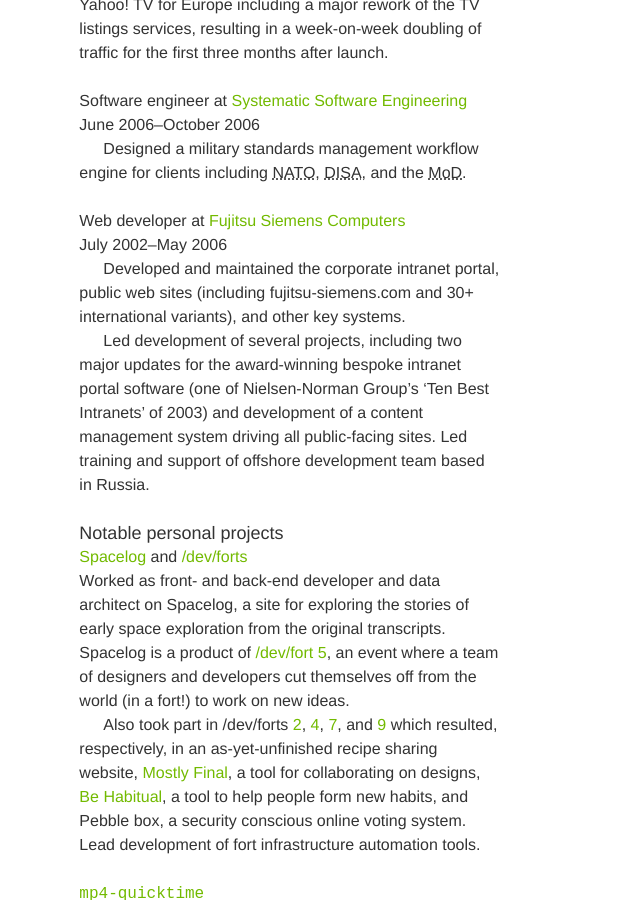
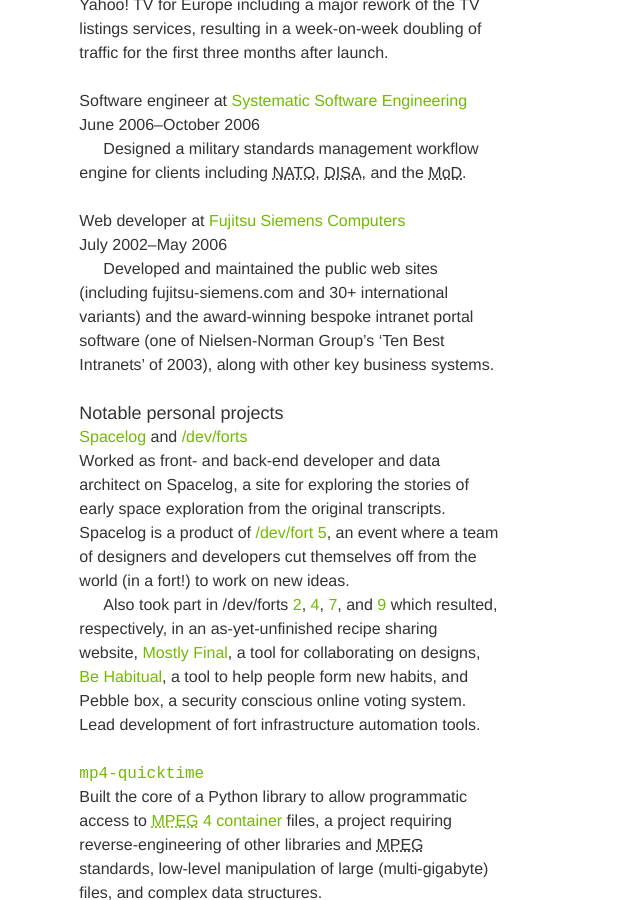
Before and after one commit to SteveMarshall/stevemarshall.github.io, a Jekyll site: the page built from cv/index.md, in a window 1280 px wide and 900 px high, scrolled down 2316 px. Shown: the whole window, without its empty margins (0-640 px from the left). Built offline with Jekyll 4.4.1, drawn with Linux system fonts in a browser that asks for light colours; Markdown is read by kramdown in place of the engine named in the settings.

Commit message:
Trim FSC copy

```diff
--- a/cv/index.md
+++ b/cv/index.md
@@ -133,15 +133,11 @@
 <span class="meta"><time datetime="2002-07-15">July 2002</time>--<time
 datetime="2006-05-26">May 2006</time></span>
 
-Developed and maintained the corporate intranet portal, public web
-sites (including fujitsu-siemens.com and 30+ international variants),
-and other key systems.
-
-Led development of several projects, including two major updates for
-the award-winning bespoke intranet portal software (one of
-Nielsen-Norman Group's 'Ten Best Intranets' of 2003) and development of
-a content management system driving all public-facing sites. Led
-training and support of offshore development team based in Russia.
+Developed and maintained the public web sites (including
+fujitsu-siemens.com and 30+ international variants) and the
+award-winning bespoke intranet portal software (one of Nielsen-Norman
+Group's 'Ten Best Intranets' of 2003), along with other key business
+systems.
 
 Notable personal projects
 -------------------------
```
